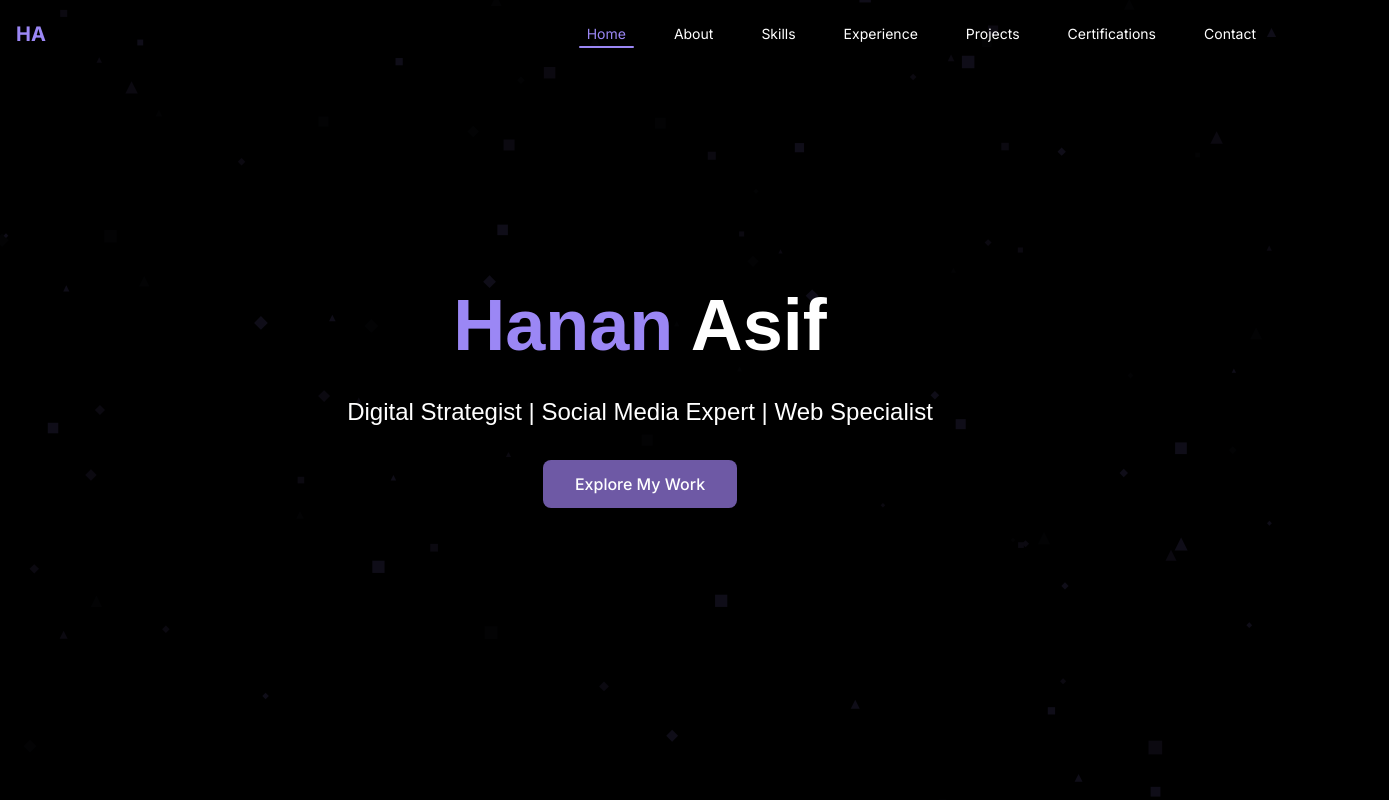
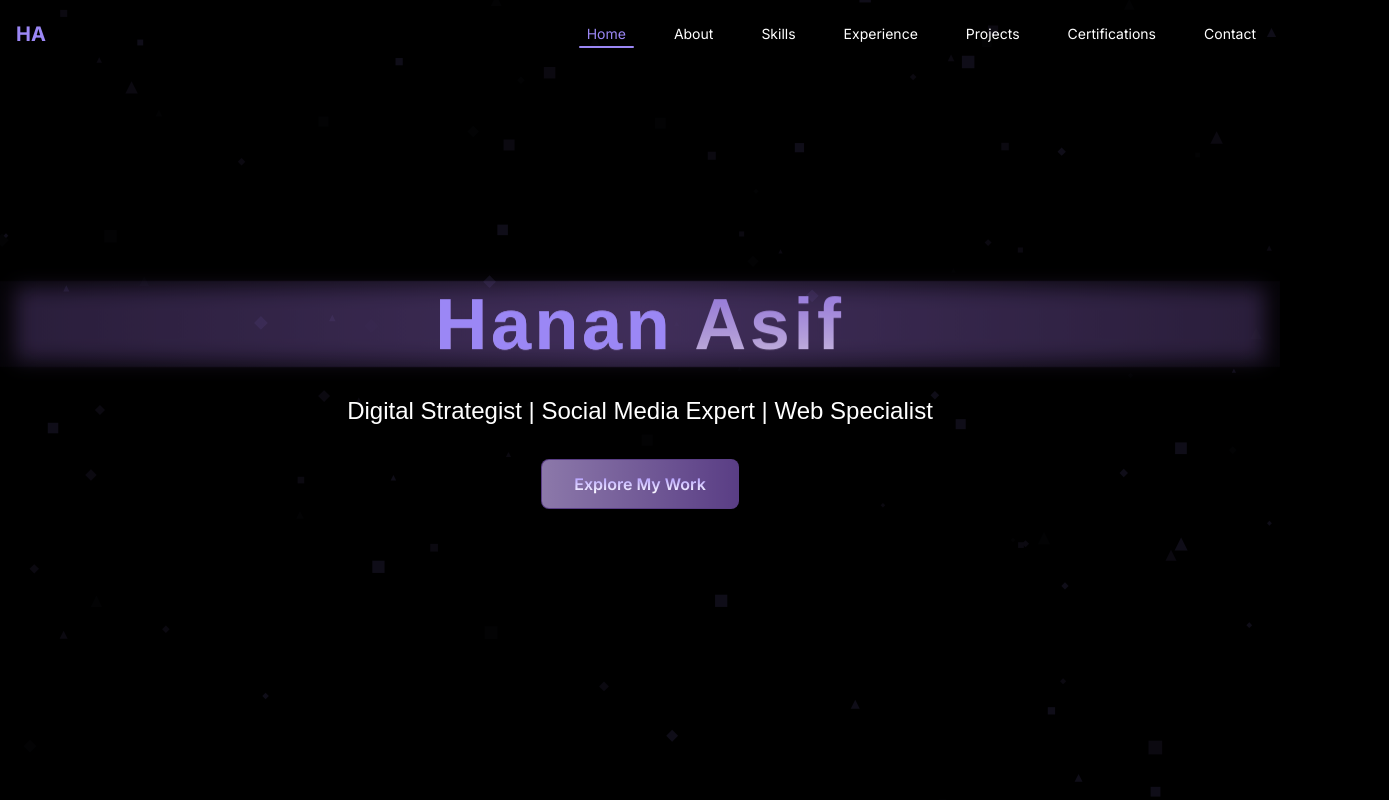
Before and after one commit to thehananasif/HananAsif-Portfolio, a React (Vite) app: page / in a window 1280 px wide. Shown: the top 800 px of the page, 1389 px wide, since content can reach past the window. Built offline with nearby package versions, Linux system fonts and the light colour scheme.

Commit message:
Refactor: Enhance button and heading styles
Improve button styling with shine, hover, and click effects. Enhance heading styles with glow, gradient, and shadow effects.

```diff
--- a/src/App.css
+++ b/src/App.css
@@ -1,3 +1,4 @@
+
 
 #root {
   max-width: 1280px;
@@ -42,6 +43,11 @@
   color: #888;
 }
 
+/* Custom button glow effect */
+button.glow-effect:hover {
+  box-shadow: 0 0 15px rgba(123, 91, 176, 0.6);
+}
+
 /* Custom scroll bar */
 ::-webkit-scrollbar {
   width: 8px;
--- a/src/index.css
+++ b/src/index.css
@@ -60,6 +60,84 @@
 
 /* Custom classes */
 @layer components {
+  /* Button styling as requested */
+  .portfolio-button {
+    @apply bg-[#5A3E85] text-white font-semibold px-8 py-3 rounded-lg relative overflow-hidden;
+    position: relative;
+    transition: all 0.3s ease;
+    box-shadow: 0 0 0 rgba(123, 81, 176, 0);
+    border: 1px solid transparent;
+  }
+
+  .portfolio-button::before {
+    content: '';
+    position: absolute;
+    top: 0;
+    left: -100%;
+    width: 200%;
+    height: 100%;
+    background: linear-gradient(90deg, transparent, rgba(255, 255, 255, 0.3), transparent);
+    transition: all 0.6s ease;
+    z-index: 1;
+  }
+
+  .portfolio-button:hover {
+    box-shadow: 0 0 12px rgba(123, 81, 176, 0.5);
+    border: 1px solid #7D5BB0;
+  }
+
+  .portfolio-button:hover::before {
+    left: 100%;
+  }
+
+  .portfolio-button:active {
+    transform: scale(0.98);
+  }
+
+  .portfolio-button span {
+    @apply relative z-10;
+    background: linear-gradient(to bottom, #A68DFF, #FFFFFF);
+    -webkit-background-clip: text;
+    background-clip: text;
+    color: transparent;
+  }
+
+  /* Heading text effects as requested */
+  .portfolio-heading {
+    @apply font-heading font-semibold tracking-wider relative;
+    background: linear-gradient(to bottom, #A68DFF, #FFFFFF);
+    -webkit-background-clip: text;
+    background-clip: text;
+    color: transparent;
+    position: relative;
+  }
+
+  .portfolio-heading::before {
+    content: '';
+    position: absolute;
+    top: 50%;
+    left: 50%;
+    width: 100%;
+    height: 100%;
+    background: rgba(125, 91, 176, 0.3);
+    filter: blur(10px);
+    transform: translate(-50%, -50%);
+    z-index: -1;
+  }
+
+  .portfolio-heading::after {
+    content: '';
+    position: absolute;
+    top: 50%;
+    left: 50%;
+    width: 120%;
+    height: 120%;
+    background: radial-gradient(circle, rgba(125, 91, 176, 0.3), transparent);
+    transform: translate(-50%, -50%);
+    z-index: -2;
+  }
+
+  /* Keep existing classes */
   .card-3d {
     @apply rounded-lg bg-portfolio-purple/10 backdrop-blur-sm border border-portfolio-purple/20 shadow-xl transition-all duration-300 hover:shadow-portfolio-purple/10 hover:scale-105 overflow-hidden;
     transform-style: preserve-3d;
@@ -126,6 +204,24 @@
   animation: rotate-slow 10s linear infinite;
 }
 
+/* Animation for text reveal - iPhone style */
+@keyframes text-reveal {
+  0% {
+    opacity: 0;
+    filter: blur(5px);
+    transform: translateY(10px);
+  }
+  100% {
+    opacity: 1;
+    filter: blur(0);
+    transform: translateY(0);
+  }
+}
+
+.animate-text-reveal {
+  animation: text-reveal 0.8s forwards;
+}
+
 /* Micro-interactions */
 @keyframes pulse-subtle {
   0%, 100% {
--- a/src/pages/Index.tsx
+++ b/src/pages/Index.tsx
@@ -252,7 +252,7 @@ const Index = () => {
                 text=""
                 className="mb-8"
               >
-                <h1 className="text-5xl md:text-7xl font-bold text-white mb-2">
+                <h1 className="portfolio-heading text-5xl md:text-7xl mb-2 animate-text-reveal" style={{ animationDelay: '0.2s' }}>
                   <span className="text-portfolio-light-purple">Hanan</span> Asif
                 </h1>
               </FloatingText>
@@ -266,9 +266,9 @@ const Index = () => {
               <div className="opacity-0 animate-fade-in" style={{animationDelay: '1s', animationFillMode: 'forwards'}}>
                 <button
                   onClick={() => document.getElementById('about')?.scrollIntoView({ behavior: 'smooth' })}
-                  className="bg-portfolio-purple hover:bg-portfolio-light-purple text-white px-8 py-3 rounded-lg transition-all duration-300 transform hover:scale-105 font-medium"
+                  className="portfolio-button"
                 >
-                  Explore My Work
+                  <span>Explore My Work</span>
                 </button>
               </div>
             </div>
@@ -278,7 +278,7 @@ const Index = () => {
           <section id="about" className="py-24 relative bg-black">
             <div className="container mx-auto px-4">
               <div className="max-w-4xl mx-auto">
-                <h2 className="text-3xl md:text-4xl font-bold text-white mb-12 text-center">
+                <h2 className="portfolio-heading text-3xl md:text-4xl mb-12 text-center animate-text-reveal" style={{ animationDelay: '0.1s' }}>
                   About <span className="text-portfolio-light-purple">Me</span>
                 </h2>
 
@@ -308,7 +308,7 @@ const Index = () => {
           {/* Skills Section */}
           <section id="skills" className="py-24 relative bg-black">
             <div className="container mx-auto px-4">
-              <h2 className="text-3xl md:text-4xl font-bold text-white mb-12 text-center">
+              <h2 className="portfolio-heading text-3xl md:text-4xl mb-12 text-center animate-text-reveal" style={{ animationDelay: '0.1s' }}>
                 My <span className="text-portfolio-light-purple">Skills</span>
               </h2>
 
@@ -321,7 +321,7 @@ const Index = () => {
           {/* Experience Section */}
           <section id="experience" className="py-24 relative bg-black">
             <div className="container mx-auto px-4">
-              <h2 className="text-3xl md:text-4xl font-bold text-white mb-12 text-center">
+              <h2 className="portfolio-heading text-3xl md:text-4xl mb-12 text-center animate-text-reveal" style={{ animationDelay: '0.1s' }}>
                 Work <span className="text-portfolio-light-purple">Experience</span>
               </h2>
 
@@ -334,7 +334,7 @@ const Index = () => {
           {/* Projects Section */}
           <section id="projects" className="py-24 relative bg-black">
             <div className="container mx-auto px-4">
-              <h2 className="text-3xl md:text-4xl font-bold text-white mb-12 text-center">
+              <h2 className="portfolio-heading text-3xl md:text-4xl mb-12 text-center animate-text-reveal" style={{ animationDelay: '0.1s' }}>
                 Featured <span className="text-portfolio-light-purple">Projects</span>
               </h2>
 
@@ -351,7 +351,7 @@ const Index = () => {
           {/* Certifications Section */}
           <section id="certifications" className="py-24 relative bg-black">
             <div className="container mx-auto px-4">
-              <h2 className="text-3xl md:text-4xl font-bold text-white mb-12 text-center">
+              <h2 className="portfolio-heading text-3xl md:text-4xl mb-12 text-center animate-text-reveal" style={{ animationDelay: '0.1s' }}>
                 <span className="text-portfolio-light-purple">Certifications</span>
               </h2>
 
@@ -368,7 +368,7 @@ const Index = () => {
           {/* Contact Section */}
           <section id="contact" className="py-24 relative bg-black">
             <div className="container mx-auto px-4">
-              <h2 className="text-3xl md:text-4xl font-bold text-white mb-12 text-center">
+              <h2 className="portfolio-heading text-3xl md:text-4xl mb-12 text-center animate-text-reveal" style={{ animationDelay: '0.1s' }}>
                 Get In <span className="text-portfolio-light-purple">Touch</span>
               </h2>
 
```
